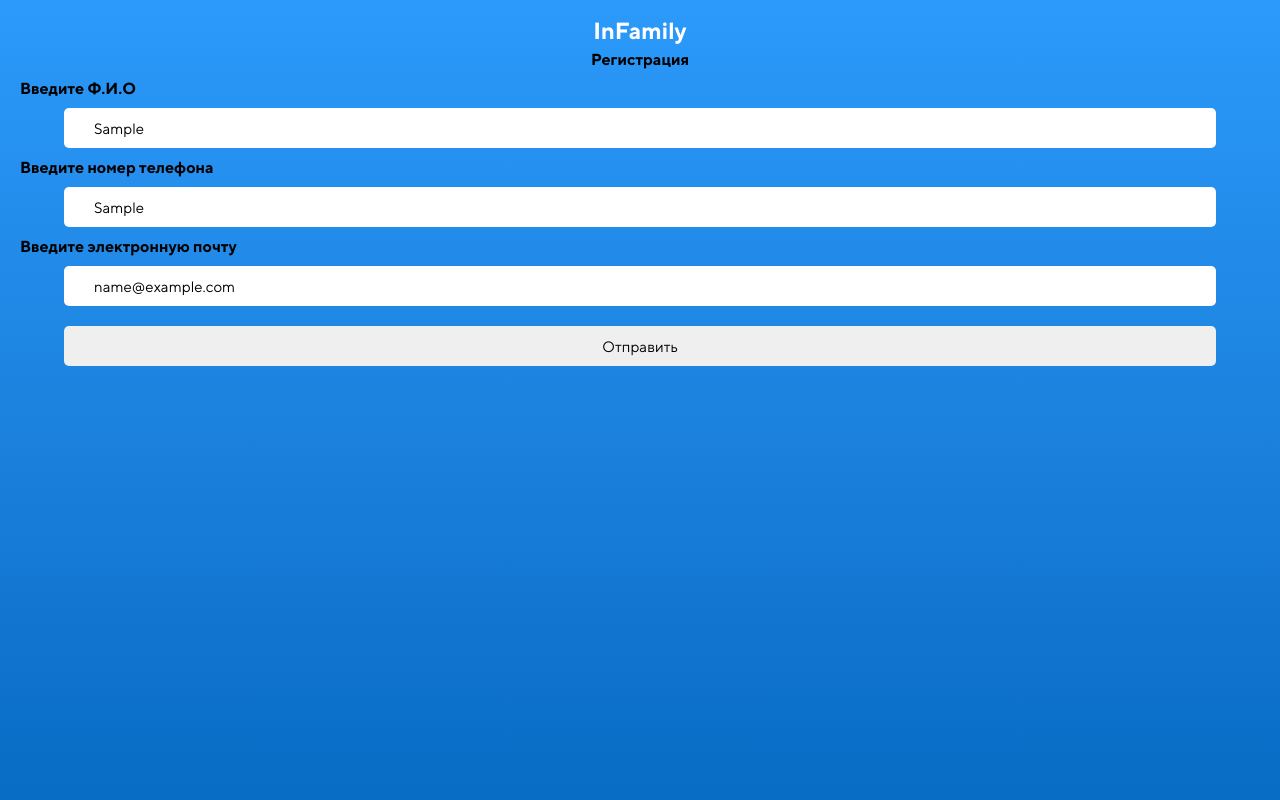
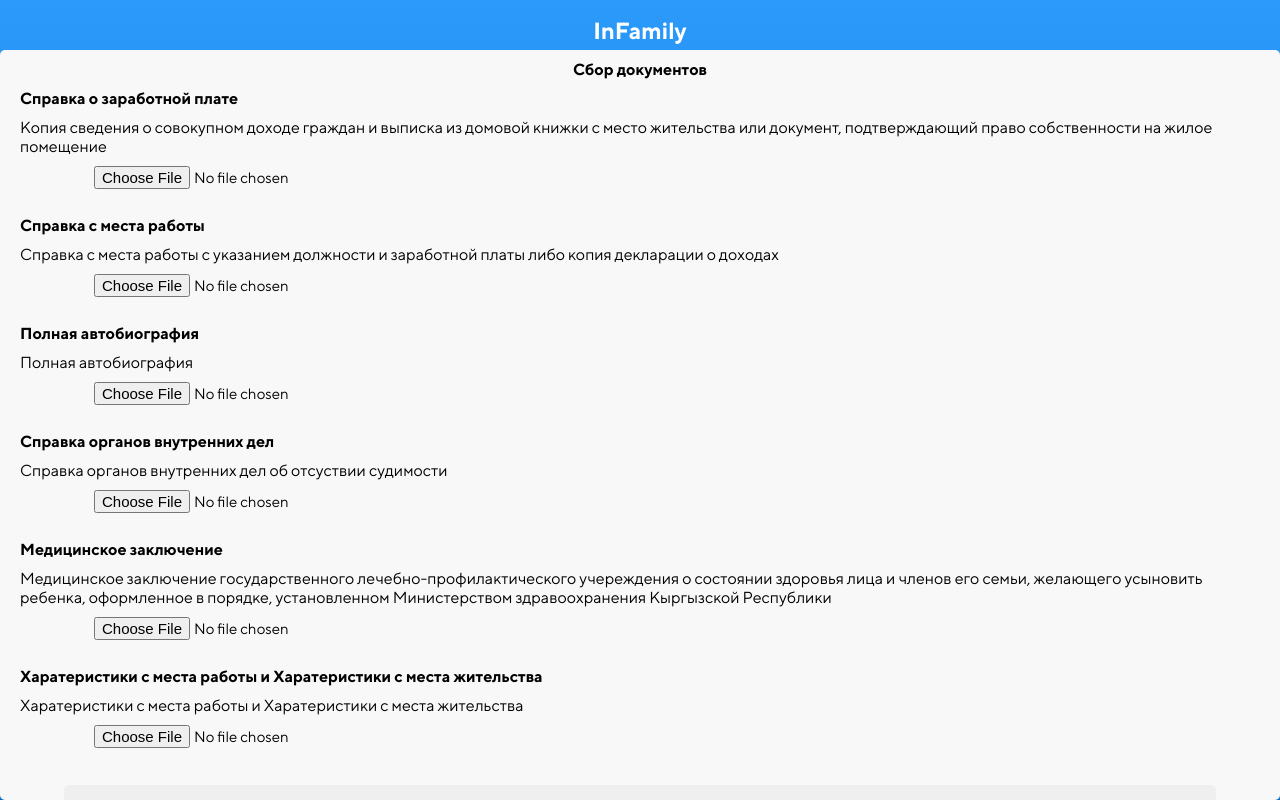
Before and after one commit to ChpokmanKG/inFamily, a React (Create React App) app: page /informationAboutChildrenForm in a window 1280 px wide. Both pictures are taken after typing "Sample", "Sample", "name@example.com" into the empty fields and a click on the input "Отправить". Built offline with nearby package versions, Linux system fonts and the light colour scheme; no server answers.

Commit message:
Реализвана форма регистрации

```diff
--- a/src/API.js
+++ b/src/API.js
@@ -10,6 +10,5 @@ export default {
   getInfoForParents: () => http.get('/sections/2/'),
   getSpecialist: () => http.get('/people/'),
   getPerson: num => http.get(`/people/${num}/`),
-  getCategories: newsId => http.get(`categories/${newsId}/`),
-  postRegistrationNewUser:() => http.post('/api/documents/')
+  getCategories: newsId => http.get(`/categories/${newsId}/`),
 }
--- a/src/containers/informationAboutChildrenForm/components/firstForm.js
+++ b/src/containers/informationAboutChildrenForm/components/firstForm.js
@@ -1,4 +1,5 @@
 import React from 'react';
+import Axios from 'axios';
 
 class FirstForm extends React.Component {
 
@@ -16,12 +17,32 @@ class FirstForm extends React.Component {
 
   formSubmit(e) {
     e.preventDefault();
+    const body = {
+      name: this.props.name,
+      phone: this.props.phone,
+      email: this.props.email,
+      device_id: this.props.device_id
+    }
+
+    console.log(body);
+
+    Axios({
+      method: 'post',
+      url: 'https://cors-anywhere.herokuapp.com/http://46.101.236.211:5678/api/documents/',
+      data: body
+    }).then(res => {
+      console.log(res);
+      this.props.changeBool();
+    }).catch(err => {
+      console.log(err);
+      this.props.changeBool();
+    })
   }
 
   render() {
     return (
-      <form className="content__registration-form w100 all-center" onSubmit={e => this.formSubmit(e)}>
-        <h4>Регистрация</h4>
+      <form style={{display: this.props.bool ? 'flex' : 'none'}} className="content__registration-form w100 all-center" onSubmit={e => this.formSubmit(e)}>
+        <h4 style={{marginTop: '10px'}}>Регистрация</h4>
         <label>Введите Ф.И.О</label>
         <input placeholder="Введите Ф.И.О" value={this.props.name} onChange={e => this.handleChangeName(e)}/>
         <label>Введите номер телефона</label>
--- /dev/null
+++ b/src/containers/informationAboutChildrenForm/components/secondForm.js
@@ -0,0 +1,140 @@
+import React from 'react';
+import Axios from 'axios';
+
+class FormForDocuments extends React.Component {
+
+  handleChangeIncomePhoto(e) {
+    e.preventDefault();
+    let file = e.target.files[0];
+    this.props.incomeThunk(file);
+  }
+
+  handleChangeFamilyPhoto(e) {
+    e.preventDefault();
+    let file = e.target.files[0];
+    this.props.jobThunk(file);
+  }
+
+  handleChangeResidencePhoto(e) {
+    e.preventDefault();
+    let file = e.target.files[0];
+    this.props.residenceThunk(file);
+  }
+
+  handleChangeCriminalPhoto(e) {
+    e.preventDefault();
+    let file = e.target.files[0];
+    this.props.criminalThunk(file);
+  }
+
+  handleChangeJobPhoto(e) {
+    e.preventDefault();
+    let file = e.target.files[0];
+    this.props.healthThunk(file);
+  }
+
+  handleChangeBiographyPhoto(e) {
+    e.preventDefault();
+    let file = e.target.files[0];
+    this.props.biographyThunk(file);
+  }
+
+  handleChangeJobCharResPhoto(e) {
+    e.preventDefault();
+    let file = e.target.files[0];
+    this.props.charResThunk(file);
+  }
+
+  formSubmit(e) {
+
+    e.preventDefault();
+
+    const body = {
+      name: this.props.name,
+      phone: this.props.phone,
+      email: this.props.email,
+      device_id: this.props.device_id,
+      income: this.props.income,
+      family: this.props.family,
+      residence: this.props.income,
+      criminal_record: this.props.criminal_record,
+      health: this.props.health,
+      char_job: this.props.biography,
+      char_res: this.props.char_res,
+      biography: this.props.biography,
+    }
+
+    console.log(body);
+
+    Axios({
+      url: 'https://cors-anywhere.herokuapp.com/http://46.101.236.211:5678/api/documents/',
+      method: 'post',
+      body: body
+    }).then(res => {
+      console.log(res);
+    }).catch(err => {
+      console.log(err);
+    })
+  }
+
+  render() {
+    return (
+      <form
+        style={{display: this.props.bool ? 'none' : 'flex'}}
+        className="content__registration-form w100 all-center"
+        onSubmit={(e) => this.formSubmit(e)}>
+        <h4 style={{marginTop: '10px'}}>Сбор документов</h4>
+        <label>
+          <b>Справка о заработной плате</b><br />
+          <span>Копия сведения о совокупном доходе граждан и выписка из домовой
+          книжки с место жительства или документ, подтверждающий право
+          собственности на жилое помещение</span>
+        </label>
+        <input type="file" required={true} onChange={e => this.handleChangeIncomePhoto(e)}/>
+        <label>
+          <b>Справка с места работы</b><br />
+          <span>
+            Справка с места работы с указанием должности и заработной платы
+            либо копия декларации о доходах
+          </span>
+        </label>
+        <input type="file" onChange={e => this.handleChangeFamilyPhoto(e)}/>
+        <label>
+          <b>Полная автобиография</b><br />
+          <span>
+            Полная автобиография
+          </span>
+        </label>
+        <input type="file" required={true} onChange={e => this.handleChangeBiographyPhoto(e)}/>
+        <label>
+          <b>Справка органов внутренних дел</b><br />
+          <span>
+            Справка органов внутренних дел об отсуствии судимости
+          </span>
+        </label>
+        <input type="file" required={true} onChange={e => this.handleChangeCriminalPhoto(e)}/>
+        <label>
+          <b>Медицинское заключение</b><br />
+          <span>
+            Медицинское заключение государственного
+            лечебно-профилактического учереждения о состоянии
+            здоровья лица и членов его семьи, желающего усыновить
+            ребенка, оформленное в порядке, установленном Министерством здравоохранения
+            Кыргызской Республики
+          </span>
+        </label>
+        <input type="file" required={true} onChange={e => this.handleChangeJobPhoto(e)}/>
+        <label>
+          <b>Харатеристики с места работы и Харатеристики с места жительства</b><br />
+          <span>
+            Харатеристики с места работы и Харатеристики с места жительства
+          </span>
+        </label>
+        <input type="file" required={true} onChange={e => this.handleChangeJobCharResPhoto(e)}/>
+        <input type="submit" value='Отправить'/>
+      </form>
+    )
+  }
+}
+
+export default FormForDocuments;
--- a/src/containers/informationAboutChildrenForm/index.js
+++ b/src/containers/informationAboutChildrenForm/index.js
@@ -1,10 +1,19 @@
 import React from 'react';
 import { connect } from 'react-redux';
 import FirstForm from './components/firstForm';
+import FormForDocuments from './components/secondForm';
 import {
   userChangeInputValueNameThunk,
   userChangeInputValuePhoneThunk,
   userChangeInputValueEmailThunk,
+  userChangeIncomeImageThunk,
+  userChangeCharJobImageThunk,
+  userChangeResidenceImageThunk,
+  userChangeCriminalImageThunk,
+  userChangeHealthImageThunk,
+  userChangeBiographyImageThunk,
+  userChangeCharResImageThunk,
+  changeBool,
 } from './action'
 
 class InformationAboutChildrenForm extends React.Component {
@@ -12,16 +21,53 @@ class InformationAboutChildrenForm extends React.Component {
 
 
   render(){
-    const { name,phone,email } = this.props.data;
+    const { name,
+            phone,
+            email,
+            device_id,
+            bool,
+            income,
+            family,
+            residence,
+            criminal_record,
+            health,
+            char_job,
+            char_res,
+            biography } = this.props.data;
     return (
-      <div className="content__text-wrap">
+      <div className="content__text-wrap bg-white">
         <FirstForm
           name={name}
           phone={phone}
           email={email}
+          bool={bool}
+          device_id={device_id}
           nameThunk={e => this.props.name(e)}
           phoneThunk={e => this.props.phone(e)}
-          emailThunk={e => this.props.email(e)}/>
+          emailThunk={e => this.props.email(e)}
+          changeBool={() => this.props.changeBool()}/>
+        <FormForDocuments
+          income={income}
+          family={family}
+          residence={residence}
+          criminal_record={criminal_record}
+          health={health}
+          char_job={char_job}
+          char_res={char_res}
+          biography={biography}
+          device_id={device_id}
+          name={name}
+          phone={phone}
+          email={email}
+
+          incomeThunk={(file) => this.props.income(file)}
+          jobThunk={file => this.props.job(file)}
+          residenceThunk={file => this.props.residence(file)}
+          biographyThunk={file => this.props.biography(file)}
+          healthThunk={file => this.props.health(file)}
+          criminalThunk={file => this.props.criminal(file)}
+          charResThunk={file => this.props.charRes(file)}
+          bool={bool}/>
       </div>
     )
   }
@@ -34,7 +80,15 @@ const mapStateToProps = store => ({
 const mapDispatchToProps = dispatch => ({
   name: name => dispatch(userChangeInputValueNameThunk(name)),
   phone: phone => dispatch(userChangeInputValuePhoneThunk(phone)),
-  email: email => dispatch(userChangeInputValueEmailThunk(email))
+  email: email => dispatch(userChangeInputValueEmailThunk(email)),
+  income: file => dispatch(userChangeIncomeImageThunk(file)),
+  job: file => dispatch(userChangeCharJobImageThunk(file)),
+  residence: file => dispatch(userChangeResidenceImageThunk(file)),
+  biography: file => dispatch(userChangeBiographyImageThunk(file)),
+  health: file => dispatch(userChangeHealthImageThunk(file)),
+  criminal: file => dispatch(userChangeCriminalImageThunk(file)),
+  charRes: file => dispatch(userChangeCharResImageThunk(file)),
+  changeBool: () => dispatch(changeBool())
 })
 
 export default connect(mapStateToProps,mapDispatchToProps)(InformationAboutChildrenForm);
--- a/src/containers/informationAboutChildrenForm/reducer.js
+++ b/src/containers/informationAboutChildrenForm/reducer.js
@@ -9,21 +9,23 @@ import {
   USER_CHANGE_INPUT_VALUE_HEALTH,
   USER_CHANGE_INPUT_VALUE_CHAR_JOB,
   USER_CHANGE_INPUT_VALUE_CHAR_RES,
-  USER_CHANGE_INPUT_VALUE_BIGRAPHY, } from './action';
+  USER_CHANGE_INPUT_VALUE_BIOGRAPHY,
+  CHANGE_BOOL, } from './action';
 
 const initialState = {
   name: '',
   phone: '',
   email: '',
   device_id: 'YOLOSWAG',
-  income: '',
-  family: '',
-  residence: '',
-  criminal_record: '',
-  health: '',
-  char_job: '',
-  char_res: '',
-  biography: ''
+  bool: true,
+  income: {},
+  family: {},
+  residence: {},
+  criminal_record: {},
+  health: {},
+  char_job: {},
+  char_res: {},
+  biography: {}
 }
 
 export default (state = initialState,action) => {
@@ -38,6 +40,12 @@ export default (state = initialState,action) => {
       return {
         ...state,
         phone: action.payload
+      }
+
+    case CHANGE_BOOL:
+      return {
+        ...state,
+        bool: false
       }
 
     case USER_CHANGE_INPUT_VALUE_EMAIL:
@@ -88,7 +96,7 @@ export default (state = initialState,action) => {
         char_res: action.payload
       }
 
-    case USER_CHANGE_INPUT_VALUE_BIGRAPHY:
+    case USER_CHANGE_INPUT_VALUE_BIOGRAPHY:
       return {
         ...state,
         biography: action.payload
--- a/src/containers/staff/index.js
+++ b/src/containers/staff/index.js
@@ -16,7 +16,7 @@ class Staff extends React.Component {
     const {name,photo,contacts,schedule,address} = this.props.person.personData;
     const {loading} = this.props.person;
     return (
-      <div className="bg-white w100">
+      <div className="bg-white w100 h100proc">
         <div className="content__text-wrap">
           {loading ? <Loading /> : <PhotoAndName img={photo} name={name}/>}
         </div>
--- a/src/main.scss
+++ b/src/main.scss
@@ -59,6 +59,16 @@ body {
       padding: 0 20px;
       margin: 10px 0;
       font-family: 'TT Bold';
+
+      b {
+        margin-bottom: 10px;
+        display: inline-block;
+      }
+
+      span {
+        font-family: 'TT Regular';
+      }
+
     }
     h4 {
       font-family: 'TT Bold';
@@ -288,6 +298,10 @@ body {
   height: 100px;
 }
 
+.h100proc {
+  height: 100%;
+}
+
 .block-heading {
   text-align: center;
   font-family: 'TT Bold';
@@ -297,7 +311,7 @@ body {
 .bg-white {
   display: flex;
   flex-direction: column;
-  height: 100%;
+  // height: 100%;
   background: rgb(248, 248, 248);
 }
 .visible {
```
Also changed, not shown: src/containers/informationAboutChildrenForm/action.js (+75 -2 lines).
